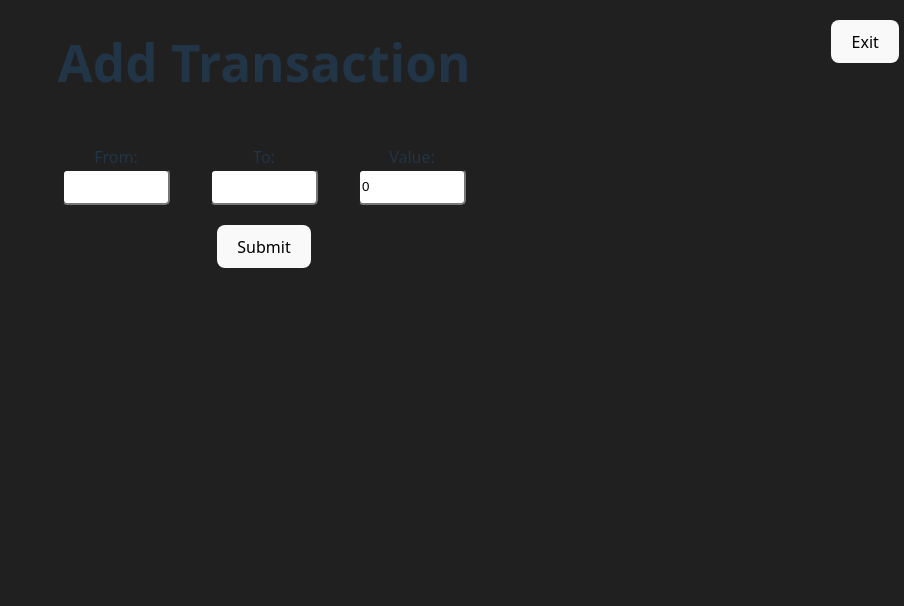
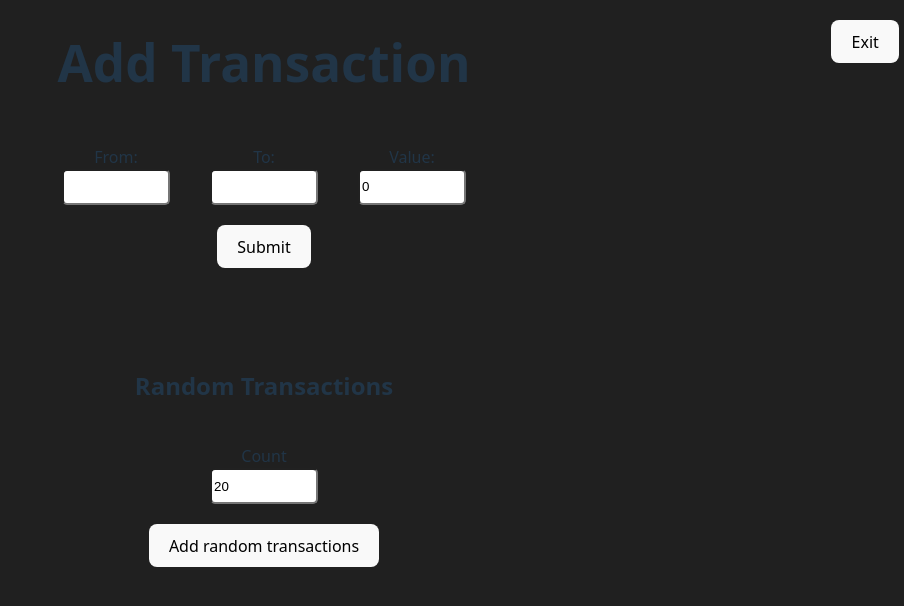
Before and after one commit to DerEwox/info_gfs_bytecoin, a Svelte app: page / in a window 1280 px wide. Both pictures are taken after a click on the button "Add Transaction". Shown: the top 606 px of the page, without its empty margins (376-1280 px from the left). Built offline with nearby package versions, Linux system fonts and the light colour scheme.

Commit message:
Added random transactions; added pending and successful transaction interface

```diff
--- a/index.html
+++ b/index.html
@@ -2,11 +2,11 @@
 <html lang="en">
   <head>
     <meta charset="UTF-8" />
-    <link rel="icon" type="image/svg+xml" href="/vite.svg" />
+    <!--<link rel="icon" type="image/svg+xml" href="/vite.svg" />-->
     <meta name="viewport" content="width=device-width, initial-scale=1.0" />
-    <title>Vite + Svelte + TS</title>
+    <title>Bytecoin</title>
   </head>
-  <body style="width: 100%; padding: 0; margin:0;">
+  <body style="width: 100%; padding: 0; margin:0; display: block;">
     <div id="app" style="width: 100%; padding: 0; margin:0;"></div>
     <script type="module" src="/src/main.ts"></script>
   </body>
--- a/src/App.svelte
+++ b/src/App.svelte
@@ -4,6 +4,11 @@
   import { Mempool } from "./lib/mempool";
   import "./styles.css";
   import { User } from "./lib/user";
+  import { getRandomInt } from "./lib/utils";
+
+  let screen = "Transactions";
+  let showNewTransactionScreen = false;
+
   const mempool = new Mempool();
   const names = ["Mark", "Uwe", "Ben"];
   const users = [
@@ -12,22 +17,19 @@
     new User("Ben", 140),
   ];
 
-  let screen = "Transactions";
-  let showNewTransactionScreen = false;
-
   let newTransaction: { from: string; to: string; value: number } = {
     from: "",
     to: "",
     value: 0,
   };
 
+  //Fügt transaction dem Absender hinzu und fügt es in den Mempool hinzu
   function addNewTransaction() {
     let transaction = new Transaction(
       newTransaction.from,
       newTransaction.to,
       newTransaction.value,
     );
-    //Fügt transaction dem Absender hinzu und fügt es in den Mempool hinzu
     for (let i = 0; i < users.length; i++) {
       if (users[i].walletID === transaction.sourceWalletID) {
         users[i].addTransaction(transaction);
@@ -35,6 +37,22 @@
         mempool.add(transaction);
         mempool.html = mempool.getbestPayingHTML(-1); //(-1) gibt ganze Liste wieder
       }
+    }
+  }
+
+  let randomTransactionCount = 20
+  function addRandomTransaction() {
+    const count = randomTransactionCount;
+    for (let i = 0; i < count; i++) {
+      const value = getRandomInt(1, 5);
+      const user1 = users[getRandomInt(0, 2)];
+      let user2 = users[getRandomInt(0, 2)];
+      while (user2 === user1) user2 = users[getRandomInt(0, 2)];
+      newTransaction.from = user1.walletID;
+      newTransaction.to = user2.walletID;
+      newTransaction.value = value;
+
+      addNewTransaction();
     }
   }
 </script>
@@ -50,42 +68,63 @@
   </div>
 
   <div class="screenDIV">
-    {#if screen === "Transactions"}
+    {#if screen === "Transactions" || screen === "newTransaction"}
       <div class="transaction-interface">
         <div class="transaction-user">
           <h3>Mark (<span style="color: red">{users[0].balance}</span> BYC)</h3>
+          <div class="pending">
             <h4><u>pending transactions:</u></h4>
+            <div class="transactions">
               {@html users[0].pendingTransactionHtml}
-          <h4 style="margin-top: 40px;"><u>successful transactions:</u></h4>
+            </div>
+          </div>
+          <div class="successful">
+            <h4><u>successful transactions:</u></h4>
+            <div class="transactions">
               {@html users[0].successfulTransactionHtml}
+            </div>
+          </div>
         </div>
         <div class="transaction-user mid">
           <h3>Uwe (<span style="color: red">{users[1].balance}</span> BYC)</h3>
+          <div class="pending">
             <h4><u>pending transactions:</u></h4>
+            <div class="transactions">
               {@html users[1].pendingTransactionHtml}
-          <h4 style="margin-top: 40px;"><u>successful transactions:</u></h4>
+            </div>
+          </div>
+          <div class="successful">
+            <h4><u>successful transactions:</u></h4>
+            <div class="transactions">
               {@html users[1].successfulTransactionHtml}
+            </div>
+          </div>
         </div>
         <div class="transaction-user">
           <h3>Ben (<span style="color: red">{users[2].balance}</span> BYC)</h3>
+          <div class="pending">
             <h4><u>pending transactions:</u></h4>
+            <div class="transactions">
               {@html users[2].pendingTransactionHtml}
-          <h4 style="margin-top: 40px;"><u>successful transactions:</u></h4>
+            </div>
+          </div>
+          <div class="successful">
+            <h4><u>successful transactions:</u></h4>
+            <div class="transactions">
               {@html users[2].successfulTransactionHtml}
+            </div>
+          </div>
         </div>
       </div>
       <button
         class="toggleTransactionMenu"
-        on:click={() => (showNewTransactionScreen = !showNewTransactionScreen)}
-        >Add Transaction</button
+        on:click={() => (screen = "newTransaction")}>Add Transaction</button
       >
-      {#if showNewTransactionScreen}
+      {#if screen === "newTransaction"}
         <div class="newTransactionScreen">
           <button
             style="position: absolute; top: 20px; right: 5px;"
-            on:click={() =>
-              (showNewTransactionScreen = !showNewTransactionScreen)}
-            >Exit</button
+            on:click={() => (screen = "Transactions")}>Exit</button
           >
           <div class="newTransactionInputsHolder">
             <h1 style="text-align: center; flex-basis: 100%">
@@ -120,16 +159,33 @@
             <div style="flex-basis: 100%;">
               <button on:click={addNewTransaction}>Submit</button>
             </div>
+            <h2 style="flex-basis: 100%; margin-top:100px">Random Transactions</h2>
+            <label class="newTransactionLabel">
+              Count<br />
+              <input
+                class="newTransactionInput"
+                type="text"
+                bind:value={randomTransactionCount}
+              />
+            </label>
+            <div style="flex-basis: 100%;">
+              <button on:click={addRandomTransaction}
+                >Add random transactions</button
+              >
+            </div>
           </div>
         </div>
       {/if}
     {:else if screen === "Mempool"}
       <div class="mempool-interface">
         <h3 style="flex-basis: 100%;">Memory-Pool</h3>
+        <div class="transactions">
           {@html mempool.html}
+        </div>
       </div>
     {/if}
   </div>
 </main>
+
 <style>
 </style>
--- a/src/app.css
+++ b/src/app.css
@@ -40,9 +40,9 @@ h1 {
 }
 
 #app {
-  max-width: 1280px;
+  /* max-width: 1280px; */
   margin: 0 auto;
-  padding: 2rem;
+  /* padding: 2rem; */
   text-align: center;
 }
 
--- a/src/lib/utils.ts
+++ b/src/lib/utils.ts
@@ -5,4 +5,8 @@ export async function hashData(data: string) {
     return Array.from(new Uint8Array(hashBuffer))
       .map((b) => b.toString(16).padStart(2, "0"))
       .join("");
-  }
+}
+
+export function getRandomInt(min: number, max: number) {
+  return Math.floor(Math.random() * (max-min+1)) + min
+}
--- a/src/styles.css
+++ b/src/styles.css
@@ -21,7 +21,7 @@
 .transaction-interface {
     display: grid;
     grid-template-columns: 1fr 1fr 1fr;
-    width: 100vw;
+    width: 100%;
 }
 
 .transaction-user {
@@ -31,7 +31,7 @@
 }
 
 .transaction-user.mid {
-    border: 2px solid white;
+    border: 4px solid white;
     border-bottom-width: 0px;
     border-top-width: 0px;
 }
@@ -42,7 +42,7 @@
     right: 5px;
 }
 
-.newTransactionScreen{
+.newTransactionScreen {
     display: flex;
     justify-content: center;
     position: absolute;
@@ -71,11 +71,40 @@
 }
 
 .mempool-interface {
-    margin-top: 70px;
+    padding-top: 70px;
     display: flex;
     justify-content: center;
-    align-items:flex-start;
+    align-items: flex-start;
     flex-wrap: wrap;
     overflow: auto;
-    height: calc(100vh - 70px);
+    /* height: calc(100vh - 70px); */
+    width: 100%;
+    max-height: 100vh;
 }
+
+
+.transaction-interface .successful .transactions,
+.transaction-interface .pending .transactions {
+    height: calc((100vh - 70px - 180px)/2);
+    display: flex;
+    justify-content: center;
+    flex-wrap: wrap;
+    align-content:  flex-start;
+    overflow: auto;
+}
+.transaction-interface .pending h4,
+.transaction-interface .successful h4 {
+    margin-top: 0px;
+    flex-basis: 100%;
+    border-top: 2px solid rgb(63, 63, 63);
+}
+
+.mempool-interface .transactions {
+    height: calc(100vh - 70px - 66px);
+    width: 100%;
+    display: flex;
+    justify-content: center;
+    align-content: flex-start;
+    flex-wrap: wrap;
+    overflow: auto;
+}
```
Also changed, not shown: src/lib/transaction.ts (line endings or trailing spaces). Lines whose indentation alone changed are shown as unchanged.
